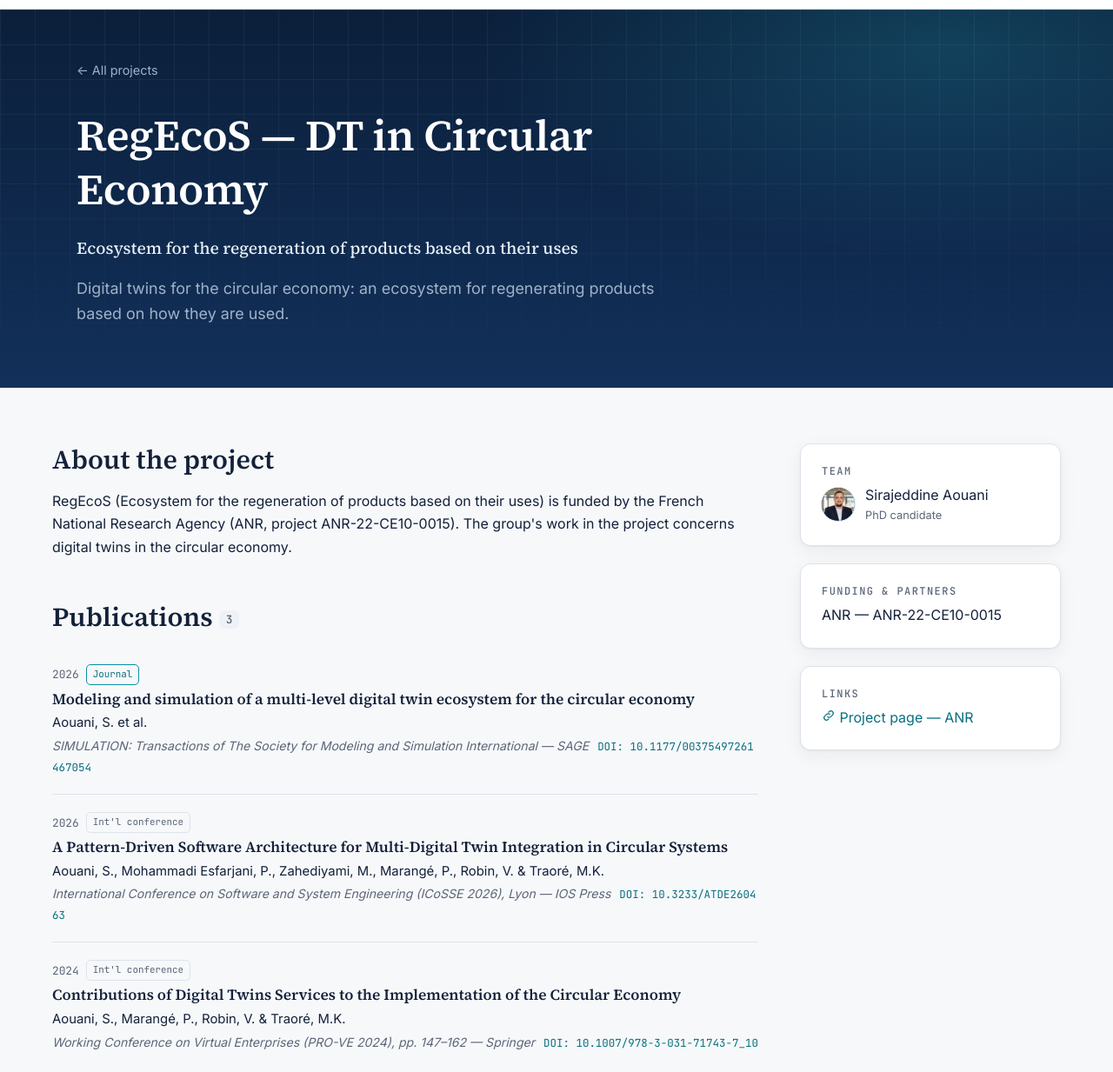
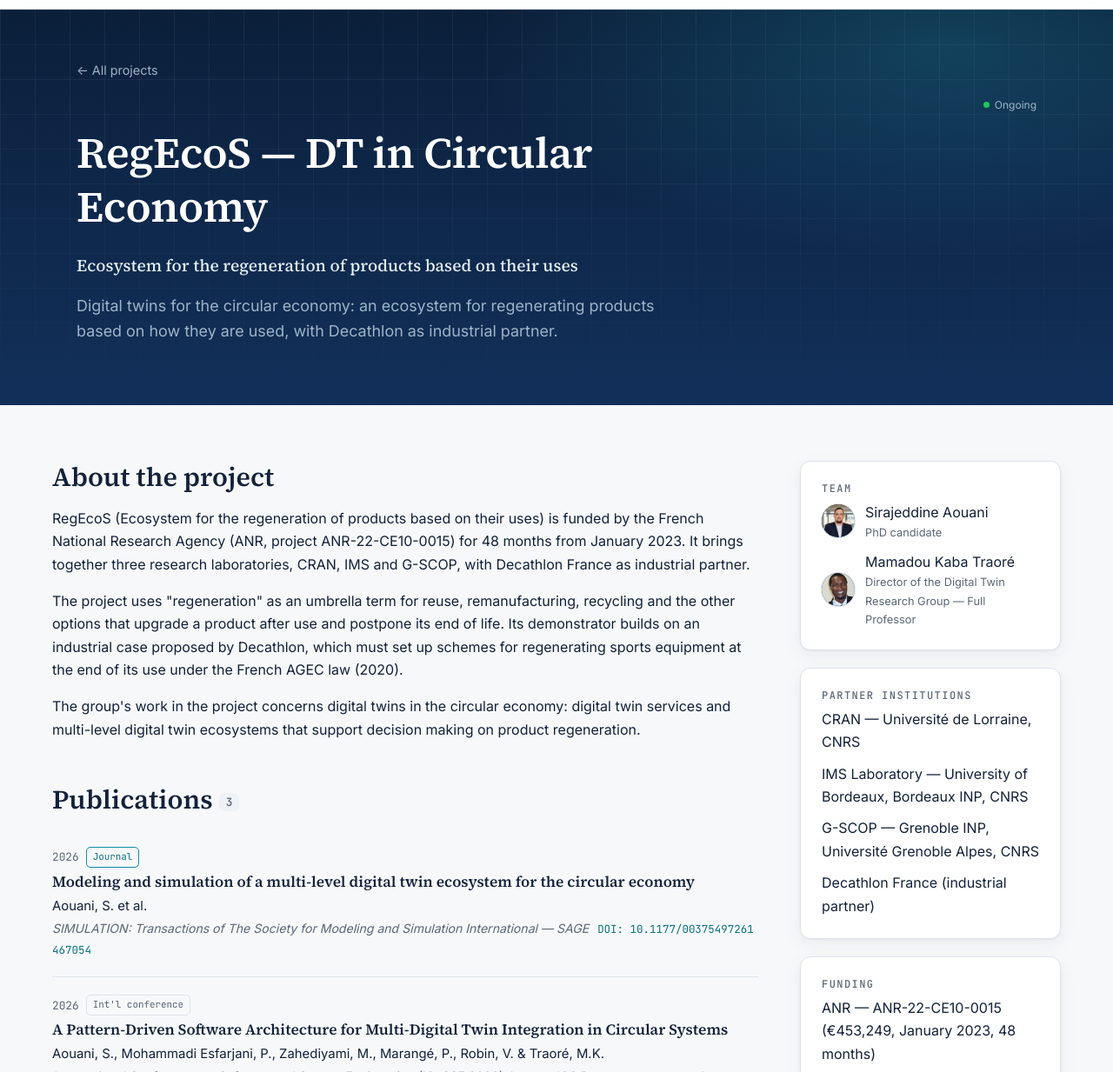
Before and after one commit to dt-u-bordeaux/dt-u-bordeaux.github.io, a plain HTML site: page regecos.html in a window 1280 px wide. Shown: the part 56-1289 px from the top of the page at 87% size. Drawn offline with Linux system fonts and the light colour scheme.

Commit message:
RegEcoS: add Mamadou Kaba Traoré, partner labs and Decathlon
- Partner institutions: CRAN, IMS, G-SCOP and Decathlon France
- ANR grant, start date and duration; fuller description from the ANR record
- Label the funding card "Funding" when partners are listed separately

```diff
--- a/app.js
+++ b/app.js
@@ -247,7 +247,7 @@ const PAGES = {
           </div>` : ""}
           ${p.collaborations && p.collaborations.length ? `<div class="card"><h4>Collaborations</h4><ul class="plain">${p.collaborations.map(c => `<li>${esc(c)}</li>`).join("")}</ul></div>` : ""}
           ${p.partners ? `<div class="card"><h4>Partner institutions</h4><ul class="plain">${p.partners.map(f => `<li>${esc(f)}</li>`).join("")}</ul></div>` : ""}
-          ${p.funding.length ? `<div class="card"><h4>Funding & partners</h4><ul class="plain">${p.funding.map(f => `<li>${esc(f)}</li>`).join("")}</ul></div>` : ""}
+          ${p.funding.length ? `<div class="card"><h4>${p.partners ? "Funding" : "Funding & partners"}</h4><ul class="plain">${p.funding.map(f => `<li>${esc(f)}</li>`).join("")}</ul></div>` : ""}
           ${p.links.length ? `<div class="card"><h4>Links</h4><ul class="plain">${p.links.map(l => `<li><a href="${esc(l.url)}" target="_blank" rel="noopener">${icon("link", "ico sm")} ${esc(l.label)}</a></li>`).join("")}</ul></div>` : ""}
         </aside>
       </div>`);
--- a/contact.html
+++ b/contact.html
@@ -9,7 +9,7 @@
 <link rel="preconnect" href="https://fonts.googleapis.com">
 <link rel="preconnect" href="https://fonts.gstatic.com" crossorigin>
 <link href="https://fonts.googleapis.com/css2?family=Inter:wght@400;500;600&family=JetBrains+Mono:wght@400;500;600&family=Source+Serif+4:opsz,wght@8..60,500;8..60,600&display=swap" rel="stylesheet">
-<link rel="stylesheet" href="styles.css?v=12">
+<link rel="stylesheet" href="styles.css?v=13">
 <script>try{var t=localStorage.getItem("theme");if(t)document.documentElement.dataset.theme=t}catch(e){}</script>
 </head>
 <body data-page="contact">
@@ -40,7 +40,7 @@
   </section>
 </main>
 <footer id="site-footer"></footer>
-<script src="data.js?v=12"></script>
-<script src="app.js?v=12"></script>
+<script src="data.js?v=13"></script>
+<script src="app.js?v=13"></script>
 </body>
 </html>
--- a/data.js
+++ b/data.js
@@ -133,13 +133,21 @@ const PROJECTS = [
     fullName: "Ecosystem for the regeneration of products based on their uses",
     short: "RegEcoS",
     icon: "cycle",
-    status: "",
-    summary: "Digital twins for the circular economy: an ecosystem for regenerating products based on how they are used.",
+    status: "Ongoing",
+    summary: "Digital twins for the circular economy: an ecosystem for regenerating products based on how they are used, with Decathlon as industrial partner.",
     description: [
-      "RegEcoS (Ecosystem for the regeneration of products based on their uses) is funded by the French National Research Agency (ANR, project ANR-22-CE10-0015). The group's work in the project concerns digital twins in the circular economy.",
+      "RegEcoS (Ecosystem for the regeneration of products based on their uses) is funded by the French National Research Agency (ANR, project ANR-22-CE10-0015) for 48 months from January 2023. It brings together three research laboratories, CRAN, IMS and G-SCOP, with Decathlon France as industrial partner.",
+      "The project uses \"regeneration\" as an umbrella term for reuse, remanufacturing, recycling and the other options that upgrade a product after use and postpone its end of life. Its demonstrator builds on an industrial case proposed by Decathlon, which must set up schemes for regenerating sports equipment at the end of its use under the French AGEC law (2020).",
+      "The group's work in the project concerns digital twins in the circular economy: digital twin services and multi-level digital twin ecosystems that support decision making on product regeneration.",
     ],
-    members: ["saouani"],
-    funding: ["ANR — ANR-22-CE10-0015"],
+    members: ["saouani", "mktraore"],
+    funding: ["ANR — ANR-22-CE10-0015 (€453,249, January 2023, 48 months)"],
+    partners: [
+      "CRAN — Université de Lorraine, CNRS",
+      "IMS Laboratory — University of Bordeaux, Bordeaux INP, CNRS",
+      "G-SCOP — Grenoble INP, Université Grenoble Alpes, CNRS",
+      "Decathlon France (industrial partner)",
+    ],
     links: [{ label: "Project page — ANR", url: "https://anr.fr/Project-ANR-22-CE10-0015" }],
   },
   {
--- a/regecos.html
+++ b/regecos.html
@@ -4,12 +4,12 @@
 <meta charset="UTF-8">
 <meta name="viewport" content="width=device-width, initial-scale=1.0">
 <title>RegEcoS — DT-U-Bordeaux — Digital Twin Research Group, University of Bordeaux</title>
-<meta name="description" content="Digital twins for the circular economy: an ecosystem for regenerating products based on how they are used.">
+<meta name="description" content="Digital twins for the circular economy: an ecosystem for regenerating products based on how they are used, with Decathlon as industrial partner.">
 <link rel="icon" href="favicon.svg" type="image/svg+xml">
 <link rel="preconnect" href="https://fonts.googleapis.com">
 <link rel="preconnect" href="https://fonts.gstatic.com" crossorigin>
 <link href="https://fonts.googleapis.com/css2?family=Inter:wght@400;500;600&family=JetBrains+Mono:wght@400;500;600&family=Source+Serif+4:opsz,wght@8..60,500;8..60,600&display=swap" rel="stylesheet">
-<link rel="stylesheet" href="styles.css?v=12">
+<link rel="stylesheet" href="styles.css?v=13">
 <script>try{var t=localStorage.getItem("theme");if(t)document.documentElement.dataset.theme=t}catch(e){}</script>
 </head>
 <body data-page="project" data-project="regecos">
@@ -18,7 +18,7 @@
   <div id="project-root"></div>
 </main>
 <footer id="site-footer"></footer>
-<script src="data.js?v=12"></script>
-<script src="app.js?v=12"></script>
+<script src="data.js?v=13"></script>
+<script src="app.js?v=13"></script>
 </body>
 </html>
```
Also changed, not shown: dt-vv.html (+3 -3 lines), enlight-disrupt.html (+3 -3 lines), index.html (+3 -3 lines), news.html (+3 -3 lines), publications.html (+3 -3 lines), regenexus.html (+3 -3 lines), research.html (+3 -3 lines), saf.html (+3 -3 lines), team.html (+3 -3 lines), ubudt.html (+3 -3 lines).
